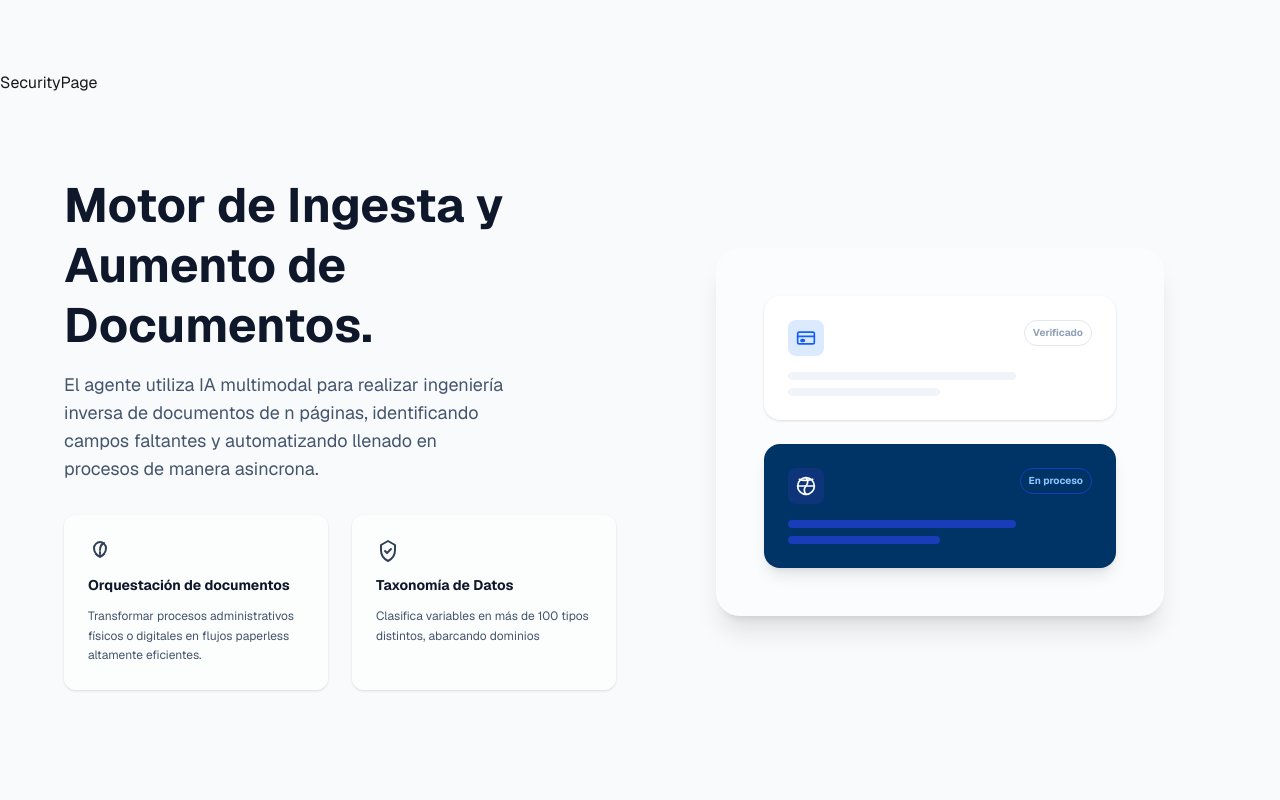
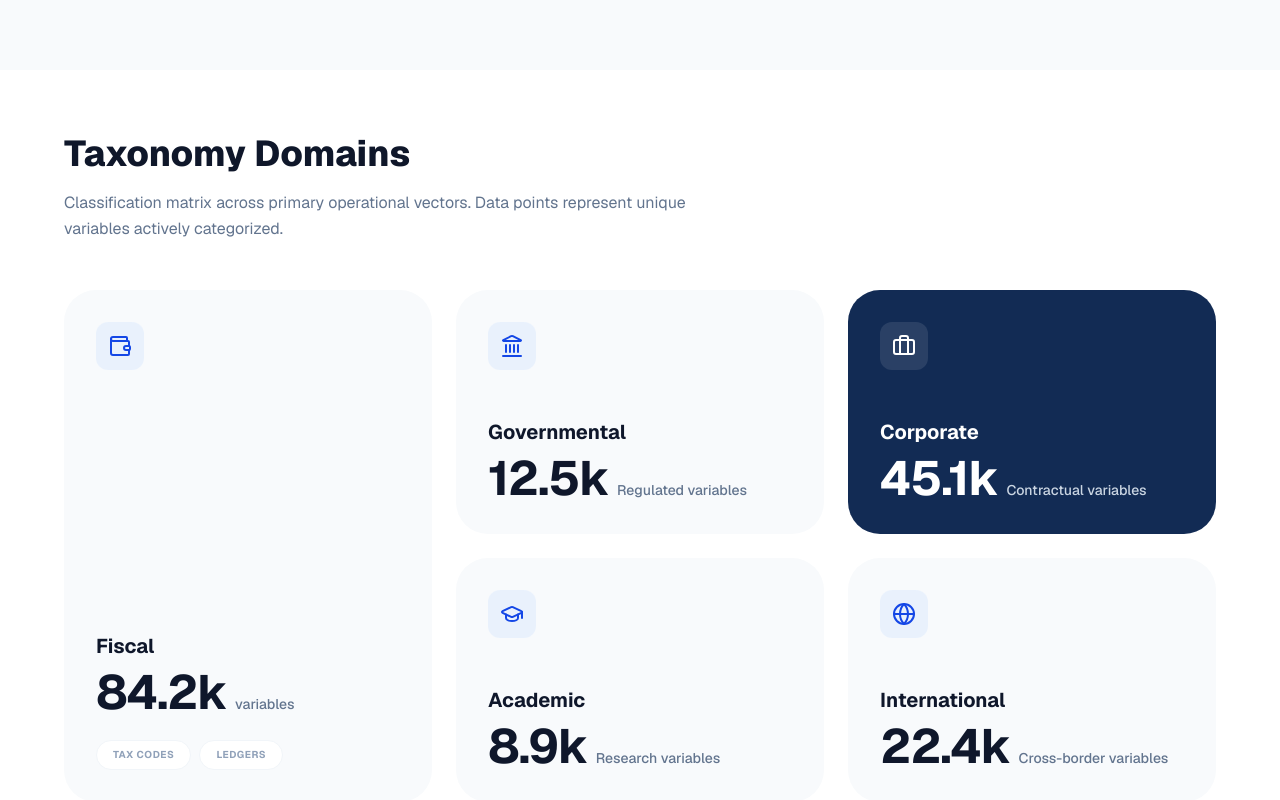
Before and after one commit to CSerratoDev/DataDolphinV2, a Next.js app: page / in a window 1280 px wide. Shown: the part 540-1340 px from the top of the page. Built offline with nearby package versions, Linux system fonts and the light colour scheme.

Commit message:
adding security status

```diff
--- a/app/components/securityPage.tsx
+++ b/app/components/securityPage.tsx
@@ -1,7 +1,114 @@
+import React from 'react';
+import { Wallet, Landmark, Briefcase, GraduationCap, Globe } from 'lucide-react';
+
+// Definición de tipos para los datos
+interface DomainProps {
+  title: string;
+  value: string;
+  label: string;
+  icon: React.ReactNode;
+  tags?: string[];
+  dark?: boolean;
+  className?: string;
+}
+
+const DomainCard = ({ title, value, label, icon, tags, dark, className }: DomainProps) => {
+  return (
+    <div className={`rounded-[2rem] p-8 flex flex-col justify-between transition-all hover:shadow-lg ${
+      dark ? 'bg-[#122b54] text-white' : 'bg-[#f8fafc] text-slate-900'
+    } ${className}`}>
+      <div className="flex justify-between items-start">
+        {/* Contenedor del Icono */}
+        <div className={`p-3 rounded-xl ${dark ? 'bg-white/10' : 'bg-blue-100/50'}`}>
+          {React.cloneElement(icon as React.ReactElement, {
+            size: 24,
+            className: dark ? 'text-white' : 'text-blue-700'
+          })}
+        </div>
+
+      </div>
+
+      <div className="mt-12">
+        <h3 className="text-xl font-bold mb-2">{title}</h3>
+        <div className="flex items-baseline gap-2">
+          <span className="text-5xl font-bold tracking-tight">{value}</span>
+          <span className={`text-sm font-medium ${dark ? 'text-slate-300' : 'text-slate-500'}`}>
+            {label}
+          </span>
+        </div>
+
+        {tags && (
+          <div className="flex gap-2 mt-6">
+            {tags.map((tag) => (
+              <span key={tag} className="px-4 py-1.5 bg-white border border-slate-100 rounded-full text-[10px] font-bold text-slate-400 tracking-wider">
+                {tag}
+              </span>
+            ))}
+          </div>
+        )}
+      </div>
+    </div>
+  );
+};
+
 export default function SecurityPage() {
-    return (
-        <div id="security">
-            SecurityPage
+  return (
+    <main className="min-h-screen bg-white p-8 md:p-16 font-sans">
+      <div className="max-w-7xl mx-auto">
+        {/* Header */}
+        <header className="mb-12">
+          <h1 className="text-4xl font-extrabold text-[#0f172a] mb-4">Taxonomy Domains</h1>
+          <p className="text-slate-500 max-w-2xl leading-relaxed">
+            Classification matrix across primary operational vectors. Data points represent unique variables actively categorized.
+          </p>
+        </header>
+
+        {/* Grid de Tarjetas */}
+        <div className="grid grid-cols-1 md:grid-cols-3 gap-6">
+
+          {/* Columna Izquierda: Fiscal (Ocupa 2 filas) */}
+          <div className="md:row-span-2">
+            <DomainCard
+              title="Fiscal"
+              value="84.2k"
+              label="variables"
+              icon={<Wallet />}
+              tags={["TAX CODES", "LEDGERS"]}
+              className="h-full min-h-[450px]"
+            />
+          </div>
+
+          {/* Columna Central y Derecha (Grid interno) */}
+          <DomainCard
+            title="Governmental"
+            value="12.5k"
+            label="Regulated variables"
+            icon={<Landmark />}
+          />
+
+          <DomainCard
+            title="Corporate"
+            value="45.1k"
+            label="Contractual variables"
+            icon={<Briefcase />}
+            dark={true}
+          />
+
+          <DomainCard
+            title="Academic"
+            value="8.9k"
+            label="Research variables"
+            icon={<GraduationCap />}
+          />
+
+          <DomainCard
+            title="International"
+            value="22.4k"
+            label="Cross-border variables"
+            icon={<Globe />}
+          />
         </div>
-    )
+      </div>
+    </main>
+  );
 }
```
